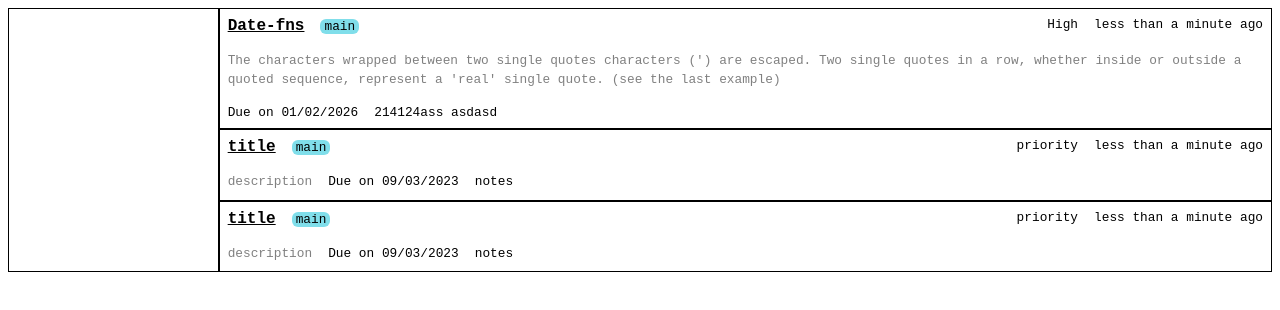
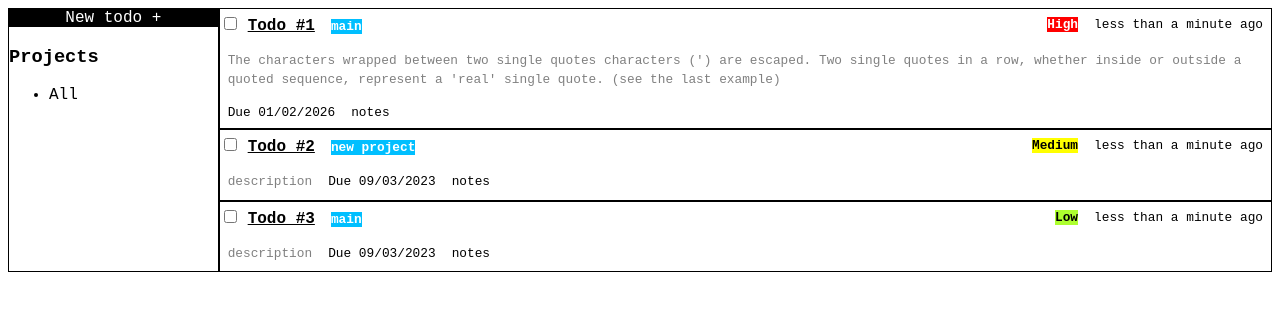
Before and after one commit to muhammadv-i/TOP-Todo, a website built with webpack: page dist/index.html in a window 1280 px wide. Built offline with nearby package versions, Linux system fonts and the light colour scheme.

Commit message:
'new' button, projects view (wip), todo checkbox, improved css

```diff
--- a/src/index.js
+++ b/src/index.js
@@ -1,4 +1,4 @@
-import { format, formatDistance } from 'date-fns';
+import { format, formatDistance, parseISO } from 'date-fns';
 
 const sidePanel = document.querySelector('.sidePanel');
 const mainPanel = document.querySelector('.mainPanel');
@@ -59,50 +59,58 @@
     element.dataset.project = todo.getProject();
     element.dataset.priority = todo.getPriority();
 
+    let checkbox = document.createElement('input');
+    checkbox.type = 'checkbox';
+
     let title = document.createElement('p');
     title.classList.add('title')
     title.innerText = todo.getTitle();
+    title.dataset.editable = 'true';
 
     let description = document.createElement('p');
     description.classList.add('description')
     description.innerText = todo.getDesc();
+    description.dataset.editable = 'true';
 
     let dueDate = document.createElement('p');
     dueDate.classList.add('dueDate')
-    dueDate.innerText = `Due on ${format(todo.getDueDate(), 'dd/MM/yyyy')}`;
+    dueDate.innerText = `Due ${format(todo.getDueDate(), 'dd/MM/yyyy')}`;
+    dueDate.dataset.editable = 'true';
 
     let priority = document.createElement('p');
     priority.classList.add('priority')
     priority.innerText = element.dataset.priority;
+    priority.dataset.editable = 'true';
 
     let notes = document.createElement('p');
     notes.classList.add('notes')
     notes.innerText = todo.getNotes();
+    notes.dataset.editable = 'true';
 
     let project = document.createElement('p');
     project.classList.add('project')
     project.innerText = element.dataset.project;
+    project.dataset.editable = 'true';
 
     let createdOn = document.createElement('p');
     createdOn.innerText = formatDistance(todo.getCreatedOn(), new Date(), { addSuffix: true });
     createdOn.classList.add('createdOn');
+    createdOn.dataset.editable = 'true';
 
-
-    element.append(title, description, dueDate, priority, notes, project, createdOn);
-    Array.from(element.children).forEach( child => edit(child));
 
     let g1 = document.createElement('div');
     g1.classList.add('top-line');
 
     let subg1 = document.createElement('div');
-    subg1.append(title, project)
+    subg1.append(checkbox, title, project)
     let subg2 = document.createElement('div');
     subg2.append(priority, createdOn);
 
     g1.append(subg1, subg2);
 
-    element.insertBefore(g1, element.children[0]);
+    element.append(g1, description, dueDate, notes);
 
+    element.querySelectorAll('[data-editable = "true"]').forEach( el => edit(el));
 
     mainPanel.appendChild(element);
 }
@@ -143,6 +151,27 @@
 
 }
 
-todo('Date-fns', `The characters wrapped between two single quotes characters (') are escaped. Two single quotes in a row, whether inside or outside a quoted sequence, represent a 'real' single quote. (see the last example)`, new Date(2026, 1, 1), 'High', '214124ass asdasd');
-todo('title', 'description', new Date(), 'priority', 'notes');
-todo('title', 'description', new Date(), 'priority', 'notes');
+todo('Todo #1', `The characters wrapped between two single quotes characters (') are escaped. Two single quotes in a row, whether inside or outside a quoted sequence, represent a 'real' single quote. (see the last example)`, new Date(2026, 1, 1), 'High', 'notes');
+todo('Todo #2', 'description', new Date(), 'Medium', 'notes', 'new project');
+todo('Todo #3', 'description', new Date(), 'Low', 'notes');
+
+const adder = document.querySelector('.adder');
+adder.addEventListener("click", () => {
+    let args = {
+        title: '',
+        description: '',
+        dueDate: '',
+        priority: '',
+        notes: '',
+        project: ''
+    };
+
+    for (const [key, val] of Object.entries(args)) {
+        args[key] = prompt(`Enter ${key}: `);
+    }
+
+    args.dueDate = new Date(...args.dueDate.split('/'));
+
+    todo(...Object.values(args));
+
+});
```
Also changed, not shown: dist/index.html, dist/main.js, dist/style.css.
